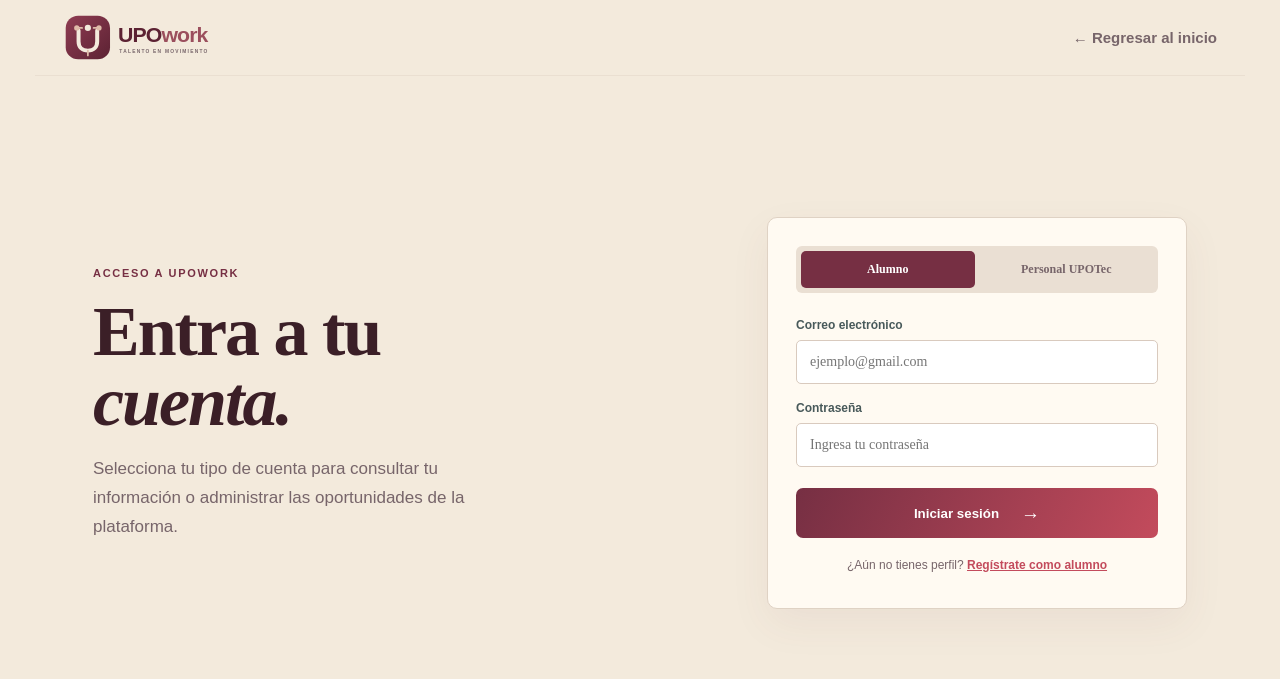
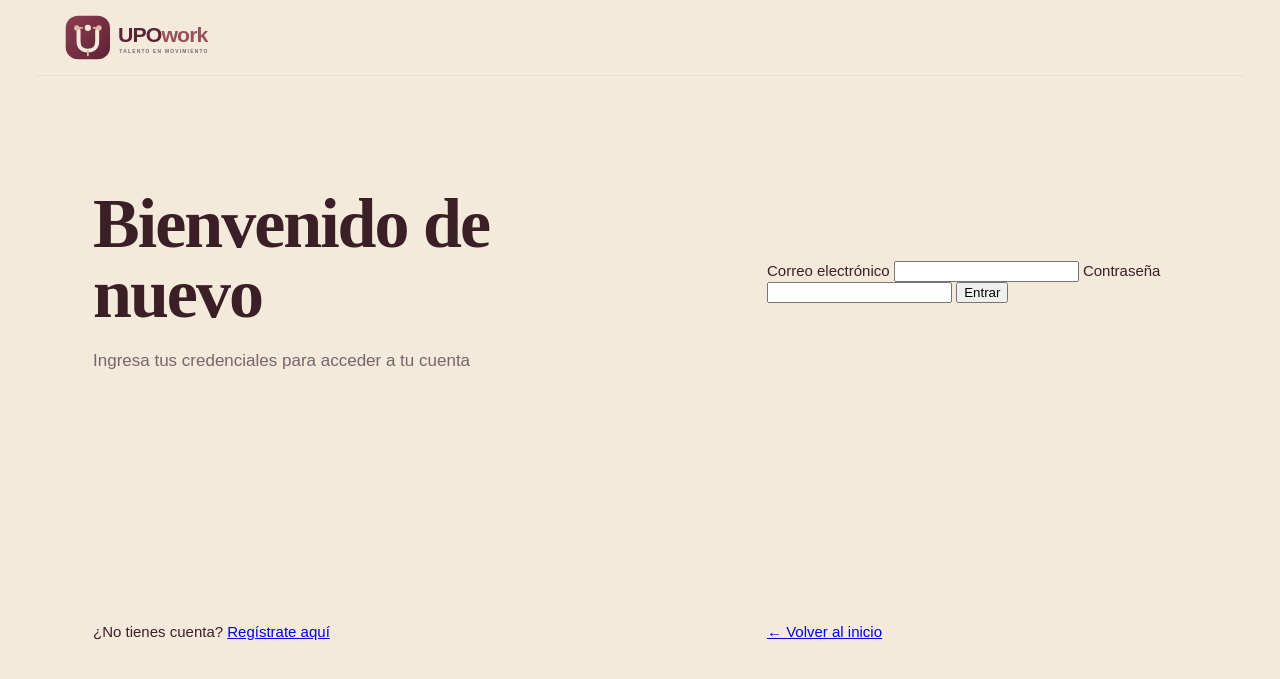
Before and after one commit to samantha-jocelyn-22/upowork-api, a Flask app: template templates/login.html in a window 1280 px wide. Shown: the top 679 px of the page. Run offline with Flask 3, Linux system fonts and the light colour scheme; the template is opened without the code that fills it, so the values that code supplies are empty.

Commit message:
Refactor login.html for improved layout and styling
Updated login page structure and styles.

```diff
--- a/templates/login.html
+++ b/templates/login.html
@@ -4,38 +4,39 @@
   <meta charset="UTF-8">
   <meta name="viewport" content="width=device-width, initial-scale=1.0">
   <title>UPOwork | Iniciar sesión</title>
-  <link rel="stylesheet" href="/styles.css">
+  <link rel="stylesheet" href="/static/styles.css">
 </head>
 <body class="login-page">
   <header class="site-header">
     <a class="brand" href="/">
-      <img class="brand-logo" src="/upowork-logo.svg" alt="UPOwork">
+      <img class="brand-logo" src="/static/upowork-logo.svg" alt="UPOwork">
     </a>
-    <a class="text-link" href="/">← Regresar al inicio</a>
   </header>
+
   <main class="login-main section-shell">
     <div class="login-heading">
-      <p class="eyebrow">Acceso a UPOwork</p>
-      <h1>Entra a tu<br><em>cuenta.</em></h1>
-      <p>Selecciona tu tipo de cuenta para consultar tu información o administrar las oportunidades de la plataforma.</p>
+      <h1>Bienvenido de nuevo</h1>
+      <p>Ingresa tus credenciales para acceder a tu cuenta</p>
     </div>
-    <form id="login-form" class="login-card">
-      <div class="role-tabs" role="tablist">
-        <button type="button" class="role-tab selected" data-role="student">Alumno</button>
-        <button type="button" class="role-tab" data-role="teacher">Personal UPOTec</button>
-      </div>
-      <input type="hidden" name="role" value="student">
-      <label>Correo electrónico
-        <input name="email" type="email" required placeholder="ejemplo@gmail.com">
-      </label>
-      <label>Contraseña
-        <input name="password" type="password" required placeholder="Ingresa tu contraseña">
-      </label>
-      <button class="button login-button" type="submit">Iniciar sesión <span>→</span></button>
-      <p class="login-help">¿Aún no tienes perfil? <a href="/registrar">Regístrate como alumno</a></p>
+
+    {% if error %}
+    <p class="error-msg">{{ error }}</p>
+    {% endif %}
+
+    <form class="login-form" method="post">
+      <input type="hidden" name="csrf_token" value="{{ csrf_token() }}">
+
+      <label>Correo electrónico</label>
+      <input type="email" name="correo" required>
+
+      <label>Contraseña</label>
+      <input type="password" name="contrasena" required>
+
+      <button type="submit" class="btn-primary">Entrar</button>
     </form>
+
+    <p class="login-helper">¿No tienes cuenta? <a href="/registro-personal">Regístrate aquí</a></p>
+    <p class="login-helper"><a href="/">← Volver al inicio</a></p>
   </main>
-  <div class="toast" id="toast" role="status" aria-live="polite"></div>
-  <script src="/script.js"></script>
 </body>
 </html>
```
